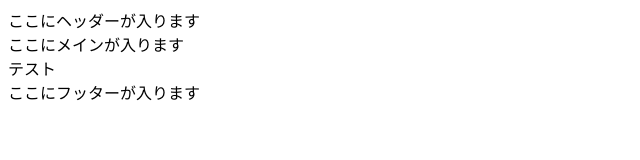
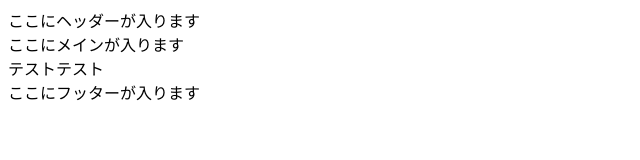
Before and after one commit to momoka-iw/repoditories, a plain HTML site: page index.html in a window 1280 px wide. Shown: the full height of the page, 0-640 px from the left. Drawn offline with Linux system fonts and the light colour scheme.

Commit message:
Update index.html

```diff
--- a/index.html
+++ b/index.html
@@ -8,7 +8,7 @@
   <body>
     <header>ここにヘッダーが入ります</header>
     <main>ここにメインが入ります</main>
-    <div class="test">テスト</div>
+    <div class="test">テストテスト</div>
 
     <footer>ここにフッターが入ります</footer>
   </body>
```
